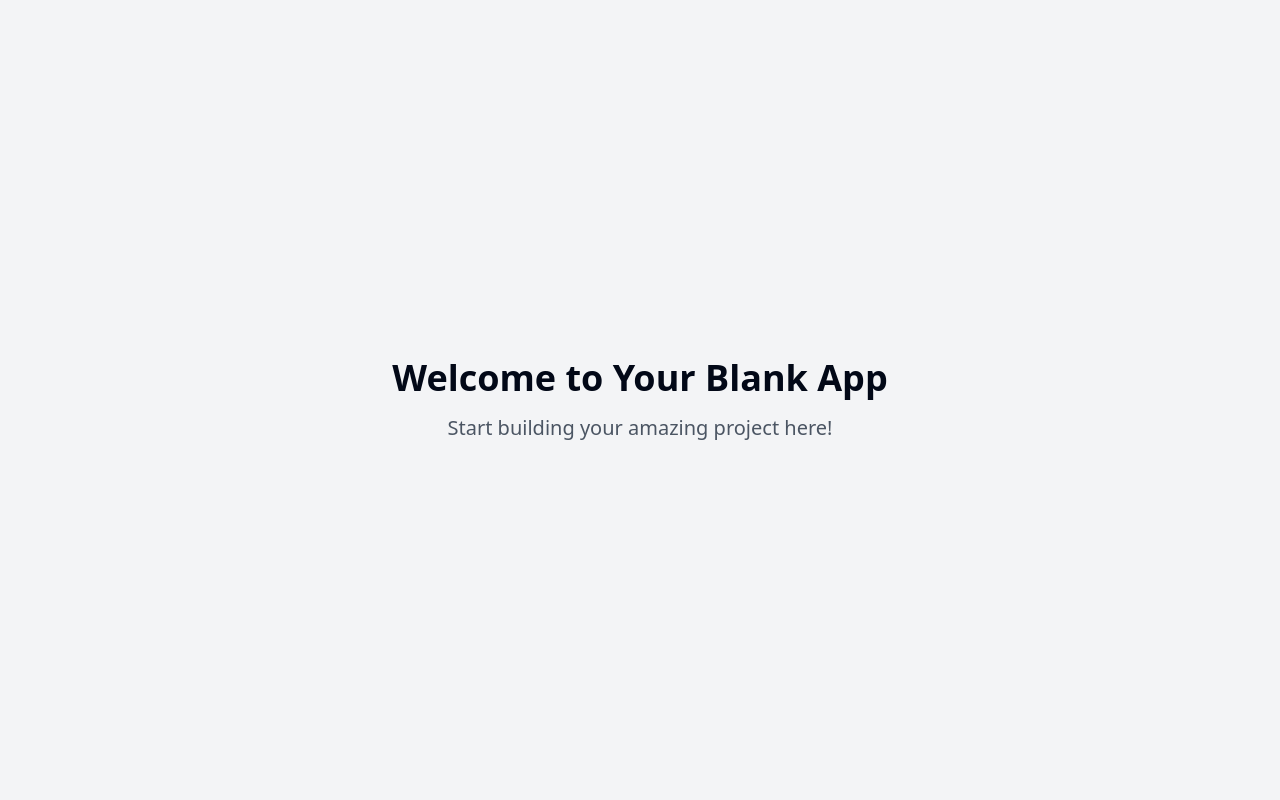
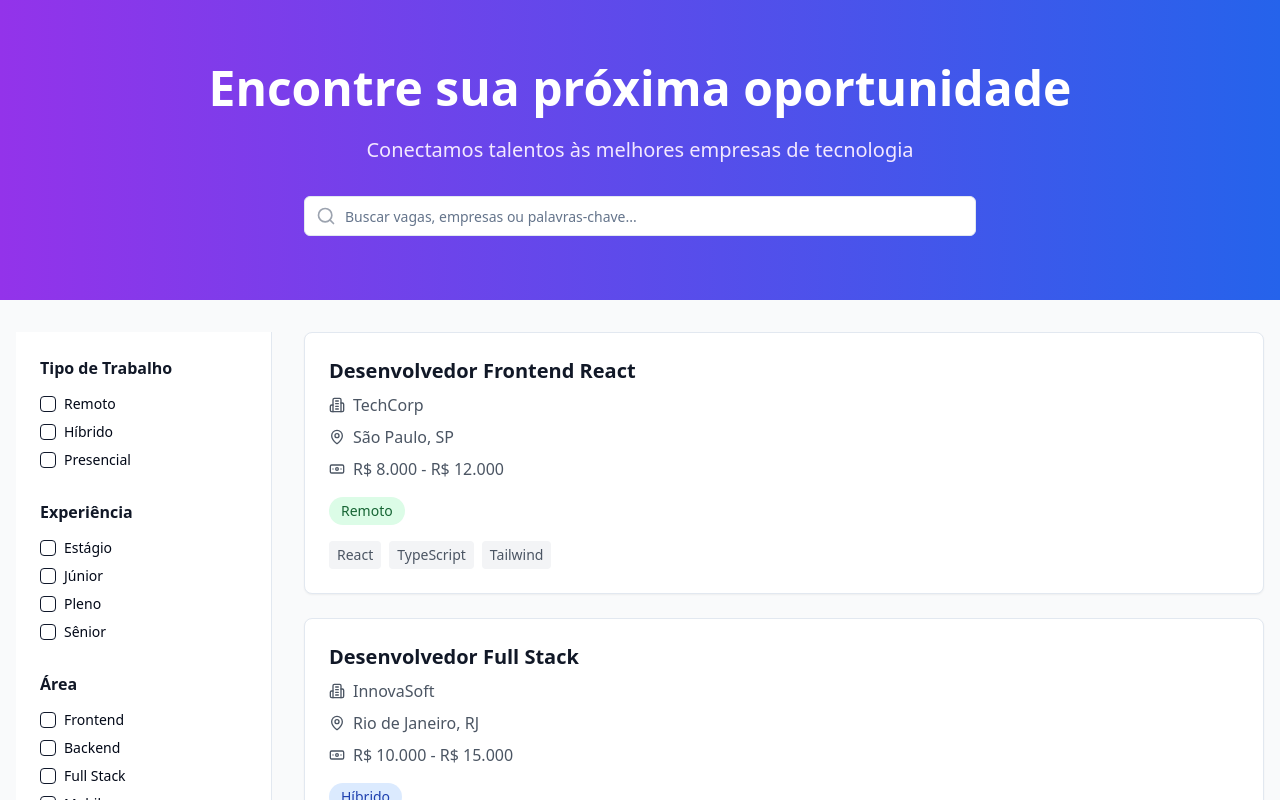
Before and after one commit to HenriqueMarques12/vaga-hub-landing, a React (Vite) app: page / in a window 1280 px wide. Shown: the top 800 px of the page. Built offline with nearby package versions, Linux system fonts and the light colour scheme.

Commit message:
Add landing page with job listings
Implement a landing page with a list of job postings.

```diff
--- /dev/null
+++ b/src/components/ui/filter-sidebar.tsx
@@ -0,0 +1,49 @@
+
+import { Checkbox } from "./checkbox";
+import { Label } from "./label";
+
+const workTypes = ["Remoto", "Híbrido", "Presencial"];
+const experienceLevels = ["Estágio", "Júnior", "Pleno", "Sênior"];
+const areas = ["Frontend", "Backend", "Full Stack", "Mobile", "DevOps"];
+
+export const FilterSidebar = () => {
+  return (
+    <aside className="w-64 p-6 bg-white border-r">
+      <div className="mb-8">
+        <h3 className="font-semibold mb-4 text-gray-900">Tipo de Trabalho</h3>
+        <div className="space-y-3">
+          {workTypes.map((type) => (
+            <div key={type} className="flex items-center space-x-2">
+              <Checkbox id={`type-${type}`} />
+              <Label htmlFor={`type-${type}`}>{type}</Label>
+            </div>
+          ))}
+        </div>
+      </div>
+
+      <div className="mb-8">
+        <h3 className="font-semibold mb-4 text-gray-900">Experiência</h3>
+        <div className="space-y-3">
+          {experienceLevels.map((level) => (
+            <div key={level} className="flex items-center space-x-2">
+              <Checkbox id={`level-${level}`} />
+              <Label htmlFor={`level-${level}`}>{level}</Label>
+            </div>
+          ))}
+        </div>
+      </div>
+
+      <div className="mb-8">
+        <h3 className="font-semibold mb-4 text-gray-900">Área</h3>
+        <div className="space-y-3">
+          {areas.map((area) => (
+            <div key={area} className="flex items-center space-x-2">
+              <Checkbox id={`area-${area}`} />
+              <Label htmlFor={`area-${area}`}>{area}</Label>
+            </div>
+          ))}
+        </div>
+      </div>
+    </aside>
+  );
+};
--- /dev/null
+++ b/src/components/ui/job-card.tsx
@@ -0,0 +1,66 @@
+
+import { Building2, MapPin, Banknote } from "lucide-react";
+import { cn } from "@/lib/utils";
+
+interface JobCardProps {
+  title: string;
+  company: string;
+  location: string;
+  salary: string;
+  type: "Remoto" | "Híbrido" | "Presencial";
+  tags: string[];
+  className?: string;
+}
+
+export const JobCard = ({
+  title,
+  company,
+  location,
+  salary,
+  type,
+  tags,
+  className,
+}: JobCardProps) => {
+  return (
+    <div className={cn("bg-white p-6 rounded-lg shadow-sm border hover:shadow-md transition-shadow", className)}>
+      <h3 className="text-xl font-semibold text-gray-900 mb-2">{title}</h3>
+
+      <div className="flex items-center text-gray-600 mb-2">
+        <Building2 className="w-4 h-4 mr-2" />
+        <span>{company}</span>
+      </div>
+
+      <div className="flex items-center text-gray-600 mb-2">
+        <MapPin className="w-4 h-4 mr-2" />
+        <span>{location}</span>
+      </div>
+
+      <div className="flex items-center text-gray-600 mb-4">
+        <Banknote className="w-4 h-4 mr-2" />
+        <span>{salary}</span>
+      </div>
+
+      <div className="flex items-center gap-2 mb-4">
+        <span className={cn(
+          "px-3 py-1 rounded-full text-sm font-medium",
+          type === "Remoto" ? "bg-green-100 text-green-800" :
+          type === "Híbrido" ? "bg-blue-100 text-blue-800" :
+          "bg-purple-100 text-purple-800"
+        )}>
+          {type}
+        </span>
+      </div>
+
+      <div className="flex flex-wrap gap-2">
+        {tags.map((tag) => (
+          <span
+            key={tag}
+            className="px-2 py-1 bg-gray-100 text-gray-600 text-sm rounded"
+          >
+            {tag}
+          </span>
+        ))}
+      </div>
+    </div>
+  );
+};
--- /dev/null
+++ b/src/components/ui/search-bar.tsx
@@ -0,0 +1,15 @@
+
+import { Search } from "lucide-react";
+import { Input } from "./input";
+
+export const SearchBar = () => {
+  return (
+    <div className="relative">
+      <Search className="absolute left-3 top-1/2 transform -translate-y-1/2 text-gray-400 w-5 h-5" />
+      <Input
+        className="pl-10 w-full max-w-2xl bg-white"
+        placeholder="Buscar vagas, empresas ou palavras-chave..."
+      />
+    </div>
+  );
+};
--- a/src/pages/Index.tsx
+++ b/src/pages/Index.tsx
@@ -1,11 +1,70 @@
-// Update this page (the content is just a fallback if you fail to update the page)
+
+import { JobCard } from "@/components/ui/job-card";
+import { SearchBar } from "@/components/ui/search-bar";
+import { FilterSidebar } from "@/components/ui/filter-sidebar";
+
+// Dados mockados para exemplo
+const jobs = [
+  {
+    title: "Desenvolvedor Frontend React",
+    company: "TechCorp",
+    location: "São Paulo, SP",
+    salary: "R$ 8.000 - R$ 12.000",
+    type: "Remoto" as const,
+    tags: ["React", "TypeScript", "Tailwind"],
+  },
+  {
+    title: "Desenvolvedor Full Stack",
+    company: "InnovaSoft",
+    location: "Rio de Janeiro, RJ",
+    salary: "R$ 10.000 - R$ 15.000",
+    type: "Híbrido" as const,
+    tags: ["Node.js", "React", "PostgreSQL"],
+  },
+  {
+    title: "Desenvolvedor Backend Python",
+    company: "DataTech",
+    location: "Curitiba, PR",
+    salary: "R$ 7.000 - R$ 11.000",
+    type: "Presencial" as const,
+    tags: ["Python", "Django", "AWS"],
+  },
+];
 
 const Index = () => {
   return (
-    <div className="min-h-screen flex items-center justify-center bg-gray-100">
-      <div className="text-center">
-        <h1 className="text-4xl font-bold mb-4">Welcome to Your Blank App</h1>
-        <p className="text-xl text-gray-600">Start building your amazing project here!</p>
+    <div className="min-h-screen bg-gray-50">
+      {/* Hero Section */}
+      <section className="bg-gradient-to-r from-purple-600 to-blue-600 text-white">
+        <div className="container mx-auto px-4 py-16">
+          <h1 className="text-4xl md:text-5xl font-bold text-center mb-6">
+            Encontre sua próxima oportunidade
+          </h1>
+          <p className="text-xl text-center mb-8 text-purple-100">
+            Conectamos talentos às melhores empresas de tecnologia
+          </p>
+          <div className="max-w-2xl mx-auto">
+            <SearchBar />
+          </div>
+        </div>
+      </section>
+
+      {/* Main Content */}
+      <div className="container mx-auto px-4 py-8">
+        <div className="flex gap-8">
+          <FilterSidebar />
+
+          <main className="flex-1">
+            <div className="grid grid-cols-1 gap-6">
+              {jobs.map((job) => (
+                <JobCard
+                  key={`${job.company}-${job.title}`}
+                  {...job}
+                />
+              ))}
+            </div>
+          </main>
+        </div>
       </div>
     </div>
   );
```
